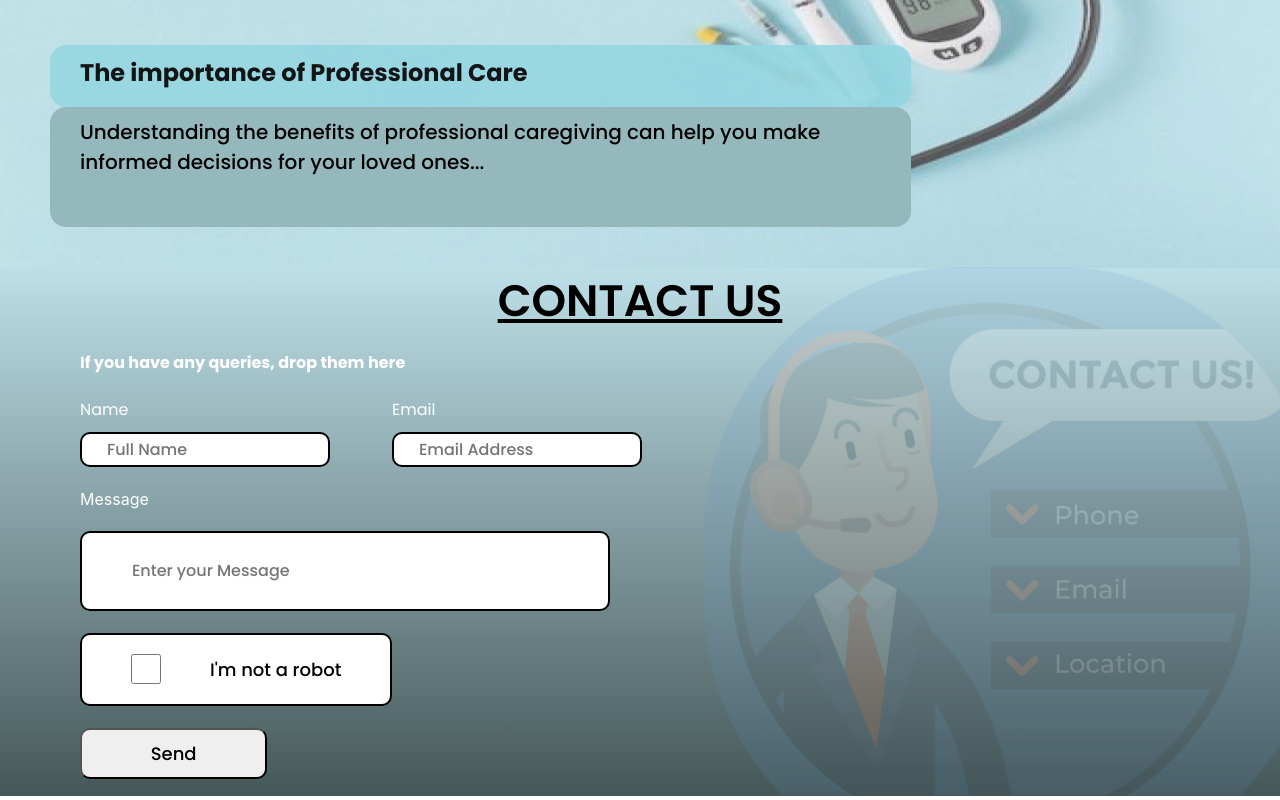
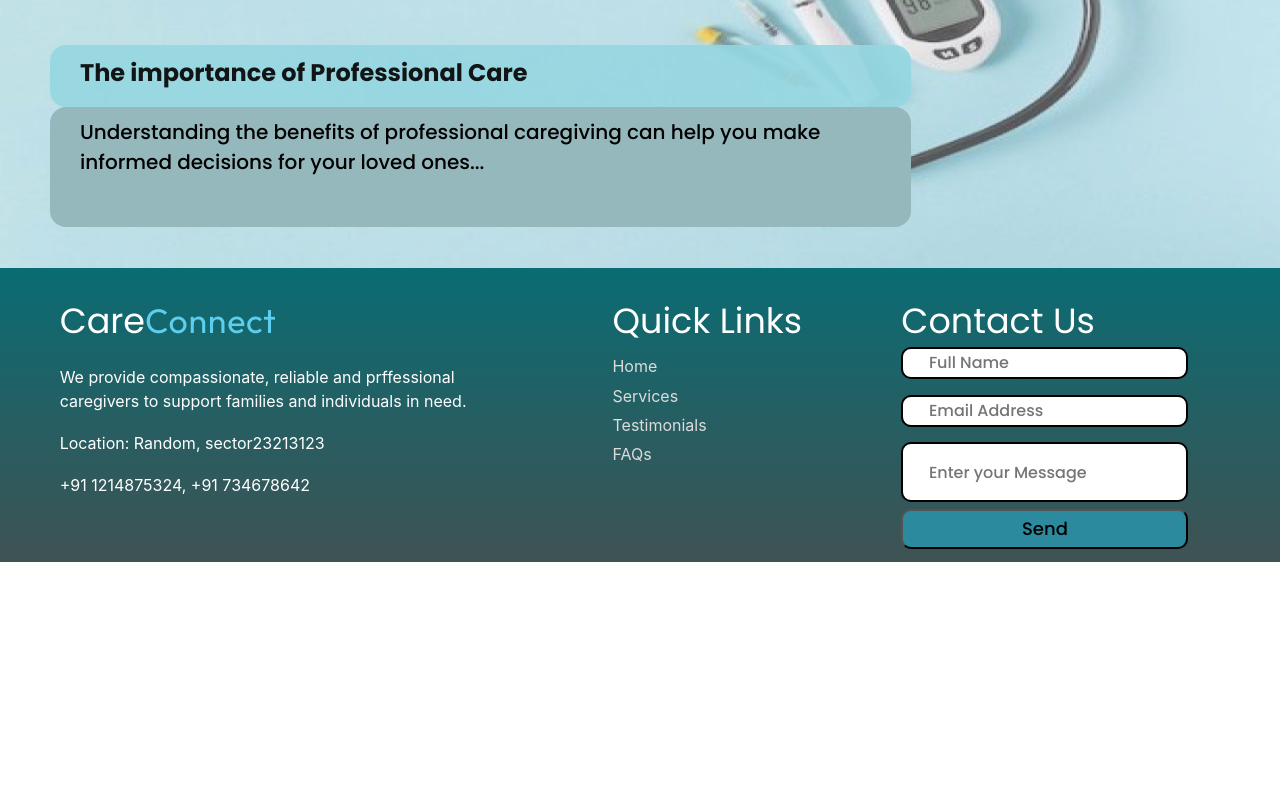
Before and after one commit to arpit07072005/CareConnect_Frontend, a React (Create React App) app: page / in a window 1280 px wide. Shown: the part 3893-4693 px from the top of the page. After the commit the page ends 4455 px from the top, so only its background shows below. Built offline with nearby package versions, Linux system fonts and the light colour scheme.

Commit message:
Local changes before pulling

```diff
--- a/src/App.css
+++ b/src/App.css
@@ -1186,7 +1186,7 @@ padding:10px 10px 10px 30px;
 .page6{
   width:100vw;
   min-height:30vh;
-  background:linear-gradient(to top,rgba(63, 82, 83, 0.97),rgba(189, 223, 231, 1));
+  background:linear-gradient(to top,rgba(63, 82, 83, 1),rgba(10, 108, 115, 1));
   display:flex;
   flex-direction: column;
   /* align-items: center; */
@@ -1194,47 +1194,36 @@ padding:10px 10px 10px 30px;
 }
 .page6 h4{
   font-family: "Poppins", serif;
-font-size: 44px;
-font-weight: 600;
+font-size: 35px;
+    font-weight: 400;
 display:inline-block;
-text-align: center;
-text-decoration-line: underline;
-
-
+text-align: left;
+}
+.leftContact p{
+  line-height: 1.5;
+  margin-top: 4%;
 }
 .contactimg{
   width:100%;
   min-height:100%;
   display:flex;
-  align-items: center;
   justify-content: space-around;
-
+  color: rgba(255, 255, 255, 1);
+  padding: 0px 10px;
+  padding-top: 2%;
 }
 .contactform{
-  width:55%;
-  min-height:450px;
   display:flex;
   flex-direction:column;
-  /* align-items: center; */
-  padding-left:80px;
-
-  justify-content: space-around;
 }
 .childimg{
   width:45%;
   height:529px;
-  margin-top:-66px;
-
-}
-.childimg img{
-  width:100%;
-  height:100%;
+
 }
 .inputfield{
   display:flex;
-  flex-direction:row;
-  justify-content:space-around;
-  align-items: center;
+  flex-direction:column;
 }
 .inputfield1,.inputfield2{
   display:flex;
@@ -1244,17 +1233,16 @@ text-decoration-line: underline;
 font-size: 16px;
 font-weight: 400;
 color:rgba(255, 255, 255, 1);
-min-height:70px;
-width:50%;
 }
 .inputfield1 input,.inputfield2 input{
-width:80%;
-min-height: 35px;
+width:90%;
+min-height: 32px;
 border-radius: 10px;
 font-family: "Poppins", serif;
 font-size: 16px;
 font-weight: 500;
 border:2px solid black;
+margin-bottom:5% ;
 }
 .contactform p{
   font-family: "Poppins", serif;
@@ -1286,28 +1274,50 @@ border:2px solid black;
   height:30px;
   border:20px solid black;
 }
+.contactlinks{
+  list-style: none;
+}
+.contactlinks a li {
+  margin-top: 5%;
+  color: rgba(220, 220, 220, 1);
+}
+.leftContact{
+  width: 36%;
+}
 .send{
   font-family: "Poppins", serif;
 font-size: 18px;
 font-weight: 500;
 color:rgba(0, 0, 0, 1);
-min-height:51px;
-width:30%;
+min-height:40px;
+width:90%;
 border-radius:10px;
+background-color: rgba(43, 138, 158, 1);
+margin-bottom: 4%;
 }
 .mssg{
-width:85%;
-height: 80px;
+width:90%;
+height: 60px;
 border-radius: 10px ;
 font-family: "Poppins", serif;
 font-size: 16px;
 font-weight: 500;
 border:2px solid black;
+margin-bottom: 2%;
 }
 @media screen and (max-width:810px){
 .contactform{
   padding-left:30px;
 }
+}
+@media screen and (max-width:768px){
+.leftContact{
+  display: none;
+}
+.contactlinks{
+  margin-left: 5%;
+}
+
 }
 @media screen and (max-width:650px){
  .childimg{
@@ -1324,11 +1334,18 @@ border:2px solid black;
 .contactform{
   width:100%;
 }
+.leftContact h4{
+  font-size:33px;
+
+}
 .page6 h4{
-  font-size:33px;
+  font-family: "Poppins", serif;
+font-size: 27px;
+    font-weight: 400;
+display:inline-block;
+text-align: left;
 }
 .inputfield1 input, .inputfield2 input{
-  width:85%;
   padding-left:10px;
 }
 .mssg{
--- a/src/components/Contact.js
+++ b/src/components/Contact.js
@@ -1,6 +1,6 @@
 import React, { useState } from 'react'
 import emailjs from "emailjs-com"
-
+import { Link, useNavigate } from 'react-router-dom';
 export default function Contact() {
     const [status, setStatus] = useState("");
     const[name,setName]=useState("")
@@ -103,29 +103,41 @@ export default function Contact() {
         }
   return (
     <div className="page6" id="contactus">
-      <h4>CONTACT US</h4>
       <div className="contactimg" >
-        <div className="contactform">
-            <p>If you have any queries, drop them here</p>
+        <div className="leftContact">
+      <h4>Care<span className="logo">Connect</span></h4>
+          <p>We provide compassionate, reliable and prffessional caregivers to support families
+and individuals in need.
+</p>
+<p>Location:  Random,
+sector23213123</p>
+<p>+91 1214875324,
++91 734678642
+</p>
+        </div>
+        <div className="contactlinks">
+          <h4>Quick Links</h4>
+          <a href="#page1"><li>Home</li></a>
+             <a href="#page2service"><li>Services</li></a>
+          <a href="#page3"><li>Testimonials</li></a>
+          <a href="#faq"><li>FAQs</li></a>
+        </div>
+       <div className="contactform">
+            <h4>Contact Us</h4>
             <span className="inputfield">
             <span className="inputfield1">
-            <label htmlFor="name">Name</label>
             <input type="text" placeholder='Full Name' value={name} name="name" onChange={handlename} onBlur={handlevalidname}/>
             </span>
             <span className="inputfield2">
-            <label htmlFor="email">Email</label>
+
             <input type="text" placeholder='Email Address' value={email} name="email" onChange={handleemail} onBlur={handlevalidemail}/>
             </span>
             </span>
-            <label htmlFor="message">Message</label>
             <input type="text" placeholder='Enter your Message' value={message} name="message" onChange={handlemssg}  className="mssg" onBlur={handlevalidmessage}/>
-            <span className="checkbox"><input type="checkbox" name="robot" checked={robot} placeholder="I'm not a robot" onChange ={handlerobo}/>I'm not a robot</span>
             <button className="send" onClick={handleSubmit}>Send</button>
 
         </div>
-        <div className="childimg">
-        <img src='./contact.png' alt="frame"/>
-        </div>
+
       </div>
     </div>
   )
--- a/src/components/Navbar.js
+++ b/src/components/Navbar.js
@@ -42,7 +42,6 @@ export default function Navbar({ master , setmaster}) {
           <a href="#page3"><li>Testimonials</li></a>
           <a href="#contactus"><li>Contact Us</li></a>
         </ul>
-
         <div className="idphoto">
           <div>
             <img src="./img6.png" alt="/" />
--- a/src/components/Page4.js
+++ b/src/components/Page4.js
@@ -26,7 +26,7 @@ export default function Process() {
     setText4(!text4)
   }
   return (
-    <div className="page4">
+    <div className="page4" id='faq'>
       <div className="img">
         <img src="./Frame.png" alt="frame"/>
       </div>
```
